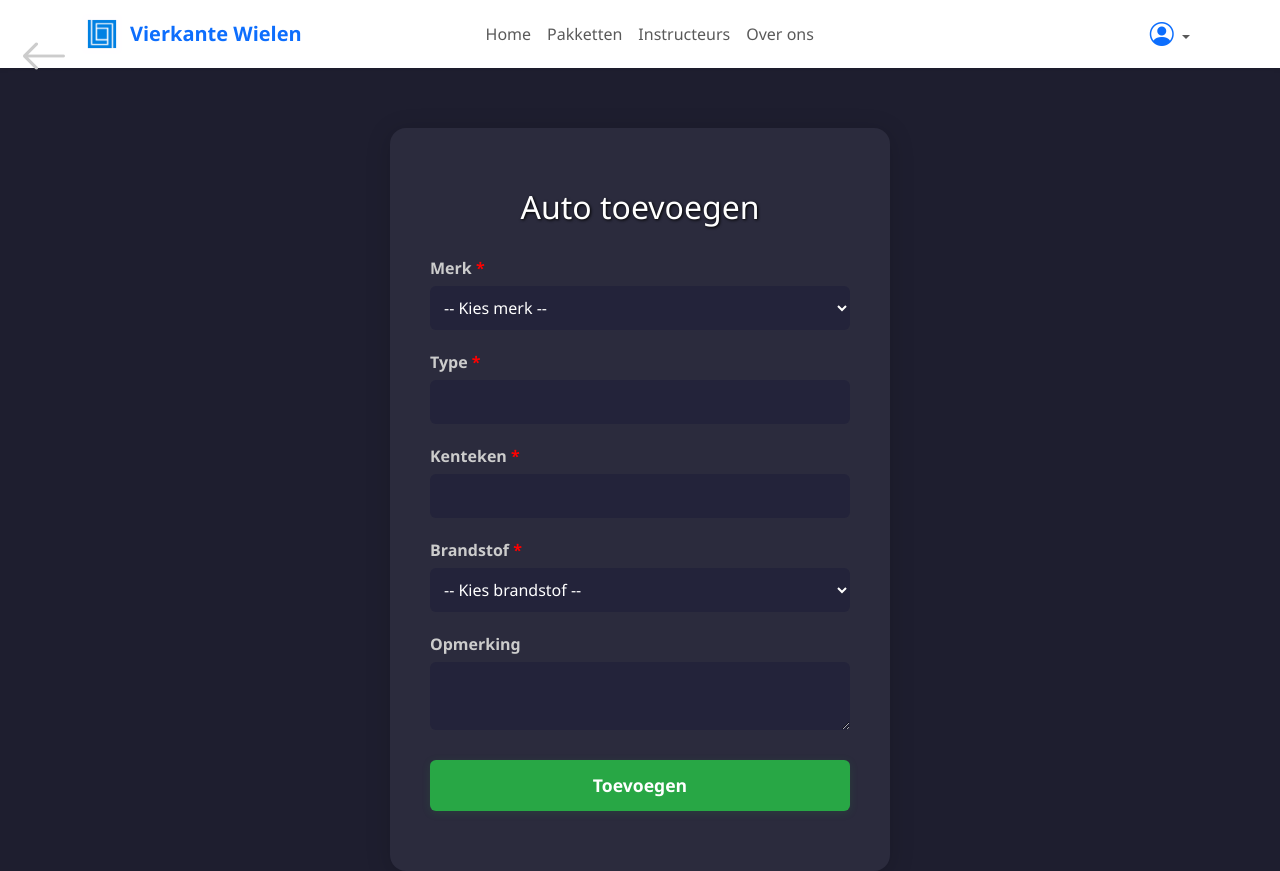
After one commit to Bejan12/VierkanteWielenp4, a PHP site: template app/views/cars/addcar.php in a window 1280 px wide. The commit adds this page. Run offline with PHP 8.4, Linux system fonts and the light colour scheme; the template is opened without the code that fills it, so the values that code supplies are empty; some libraries are stand-ins or nearby versions.

Commit message:
auto toevoegen

```diff
--- /dev/null
+++ b/app/views/cars/addcar.php
@@ -0,0 +1,197 @@
+<link rel="stylesheet" href="https://cdn.jsdelivr.net/npm/bootstrap-icons@1.10.5/font/bootstrap-icons.css">
+
+<a href="<?= URLROOT; ?>/auto/overzicht" class="back-arrow" title="Terug naar overzicht">
+    <i class="bi bi-arrow-left"></i>
+</a>
+
+<div class="addcar-page">
+    <h2>Auto toevoegen</h2>
+
+    <?php if (!empty($data['error'])): ?>
+        <div class="alert alert-danger"><?= htmlspecialchars($data['error']); ?></div>
+    <?php endif; ?>
+    <?php if (!empty($data['success'])): ?>
+        <div class="alert alert-success"><?= htmlspecialchars($data['success']); ?></div>
+    <?php endif; ?>
+
+    <form method="post" class="addcar-form">
+        <div class="form-group">
+            <label for="merk">Merk <span style="color:red">*</span></label>
+            <select id="merk" name="merk" required onchange="toggleMerkInput(this)">
+                <option value="">-- Kies merk --</option>
+                <option value="Volkswagen" <?= (isset($data['merk']) && $data['merk'] == 'Volkswagen') ? 'selected' : '' ?>>Volkswagen</option>
+                <option value="Tesla" <?= (isset($data['merk']) && $data['merk'] == 'Tesla') ? 'selected' : '' ?>>Tesla</option>
+                <option value="Ford" <?= (isset($data['merk']) && $data['merk'] == 'Ford') ? 'selected' : '' ?>>Ford</option>
+                <option value="Renault" <?= (isset($data['merk']) && $data['merk'] == 'Renault') ? 'selected' : '' ?>>Renault</option>
+                <option value="BMW" <?= (isset($data['merk']) && $data['merk'] == 'BMW') ? 'selected' : '' ?>>BMW</option>
+                <option value="Toyota" <?= (isset($data['merk']) && $data['merk'] == 'Toyota') ? 'selected' : '' ?>>Toyota</option>
+                <option value="Peugeot" <?= (isset($data['merk']) && $data['merk'] == 'Peugeot') ? 'selected' : '' ?>>Peugeot</option>
+                <option value="Opel" <?= (isset($data['merk']) && $data['merk'] == 'Opel') ? 'selected' : '' ?>>Opel</option>
+                <option value="Mercedes" <?= (isset($data['merk']) && $data['merk'] == 'Mercedes') ? 'selected' : '' ?>>Mercedes</option>
+                <option value="Audi" <?= (isset($data['merk']) && $data['merk'] == 'Audi') ? 'selected' : '' ?>>Audi</option>
+                <option value="Anders" <?= (isset($data['merk']) && $data['merk'] && !in_array($data['merk'], [
+                    'Volkswagen','Tesla','Ford','Renault','BMW','Toyota','Peugeot','Opel','Mercedes','Audi'
+                ])) ? 'selected' : '' ?>>Anders</option>
+            </select>
+            <input type="text" id="merk_anders" name="merk_anders"
+                placeholder="Voer merk in"
+                style="margin-top:8px; display:none;"
+                value="<?= (isset($data['merk']) && !in_array($data['merk'], [
+                    'Volkswagen','Tesla','Ford','Renault','BMW','Toyota','Peugeot','Opel','Mercedes','Audi'
+                ]) ? htmlspecialchars($data['merk']) : '') ?>">
+        </div>
+        <div class="form-group">
+            <label for="type">Type <span style="color:red">*</span></label>
+            <input type="text" id="type" name="type" required value="<?= htmlspecialchars($data['type'] ?? '') ?>">
+        </div>
+        <div class="form-group">
+            <label for="kenteken">Kenteken <span style="color:red">*</span></label>
+            <input type="text" id="kenteken" name="kenteken" required value="<?= htmlspecialchars($data['kenteken'] ?? '') ?>">
+        </div>
+        <div class="form-group">
+            <label for="brandstof">Brandstof <span style="color:red">*</span></label>
+            <select id="brandstof" name="brandstof" required>
+                <option value="">-- Kies brandstof --</option>
+                <option value="benzine" <?= (isset($data['brandstof']) && $data['brandstof'] == 'benzine') ? 'selected' : '' ?>>Benzine</option>
+                <option value="elektrisch" <?= (isset($data['brandstof']) && $data['brandstof'] == 'elektrisch') ? 'selected' : '' ?>>Elektrisch</option>
+            </select>
+        </div>
+        <div class="form-group">
+            <label for="opmerking">Opmerking</label>
+            <textarea id="opmerking" name="opmerking"><?= htmlspecialchars($data['opmerking'] ?? '') ?></textarea>
+        </div>
+        <button type="submit" class="btn-green">Toevoegen</button>
+    </form>
+</div>
+
+<script>
+function toggleMerkInput(select) {
+    var anders = select.value === 'Anders';
+    document.getElementById('merk_anders').style.display = anders ? 'block' : 'none';
+    if (!anders) {
+        document.getElementById('merk_anders').value = '';
+    }
+}
+// Bij laden pagina: toon input als nodig
+document.addEventListener('DOMContentLoaded', function() {
+    toggleMerkInput(document.getElementById('merk'));
+});
+</script>
+
+<style>
+    /* Terug-pijl styling */
+    .back-arrow {
+        position: fixed;
+        top: 20px;
+        left: 20px;
+        font-size: 48px;
+        color: #ccc;
+        text-decoration: none;
+        z-index: 1100;
+        transition: color 0.3s ease;
+    }
+    .back-arrow:hover {
+        color: #fff;
+    }
+
+    body {
+        background-color: #1e1e2f;
+        color: #f0f0f0;
+        font-family: 'Segoe UI', Tahoma, Geneva, Verdana, sans-serif;
+        margin: 0;
+        padding: 0;
+    }
+
+    .addcar-page {
+        padding: 60px 40px;
+        max-width: 500px;
+        margin: 60px auto 0 auto;
+        background: #2b2b3d;
+        border-radius: 16px;
+        box-shadow: 0 4px 24px rgba(0,0,0,0.18);
+        color: #f0f0f0;
+        display: flex;
+        flex-direction: column;
+        align-items: center;
+    }
+
+    .addcar-page h2 {
+        margin-bottom: 30px;
+        color: #fff;
+        text-shadow: 1px 1px 3px #000;
+        width: 100%;
+        text-align: center;
+        font-size: 2rem;
+    }
+
+    .addcar-form {
+        width: 100%;
+        display: flex;
+        flex-direction: column;
+        gap: 18px;
+    }
+
+    .form-group {
+        display: flex;
+        flex-direction: column;
+        gap: 6px;
+    }
+
+    label {
+        font-weight: 600;
+        color: #ccc;
+    }
+
+    input[type="text"], select, textarea {
+        padding: 10px;
+        border-radius: 6px;
+        border: none;
+        font-size: 1rem;
+        background: #23233a;
+        color: #fff;
+        margin-bottom: 2px;
+    }
+
+    textarea {
+        min-height: 60px;
+        resize: vertical;
+    }
+
+    .btn-green {
+        display: inline-block;
+        background-color: #28a745;
+        color: #fff;
+        font-weight: 600;
+        padding: 12px 24px;
+        border-radius: 6px;
+        border: none;
+        font-size: 1.1rem;
+        cursor: pointer;
+        transition: background 0.2s, color 0.2s;
+        margin-top: 10px;
+        box-shadow: 0 2px 8px rgba(40,167,69,0.15);
+        text-decoration: none;
+    }
+    .btn-green:hover {
+        background-color: #218838;
+        color: #fff;
+        text-decoration: none;
+    }
+
+    .alert {
+        width: 100%;
+        padding: 12px;
+        border-radius: 6px;
+        margin-bottom: 16px;
+        text-align: center;
+        font-weight: bold;
+    }
+    .alert-danger {
+        background: #e74c3c;
+        color: #fff;
+    }
+    .alert-success {
+        background: #27ae60;
+        color: #fff;
+    }
+</style>
```
Also changed, not shown: app/controllers/Accounts.php (+6 -2 lines), app/controllers/Auto.php (+64 -1 lines), app/models/AutoModel.php (+18 -0 lines), app/views/accounts/overzicht.php (+22 -0 lines), app/views/cars/overzicht.php (+39 -5 lines), 3 other files.
